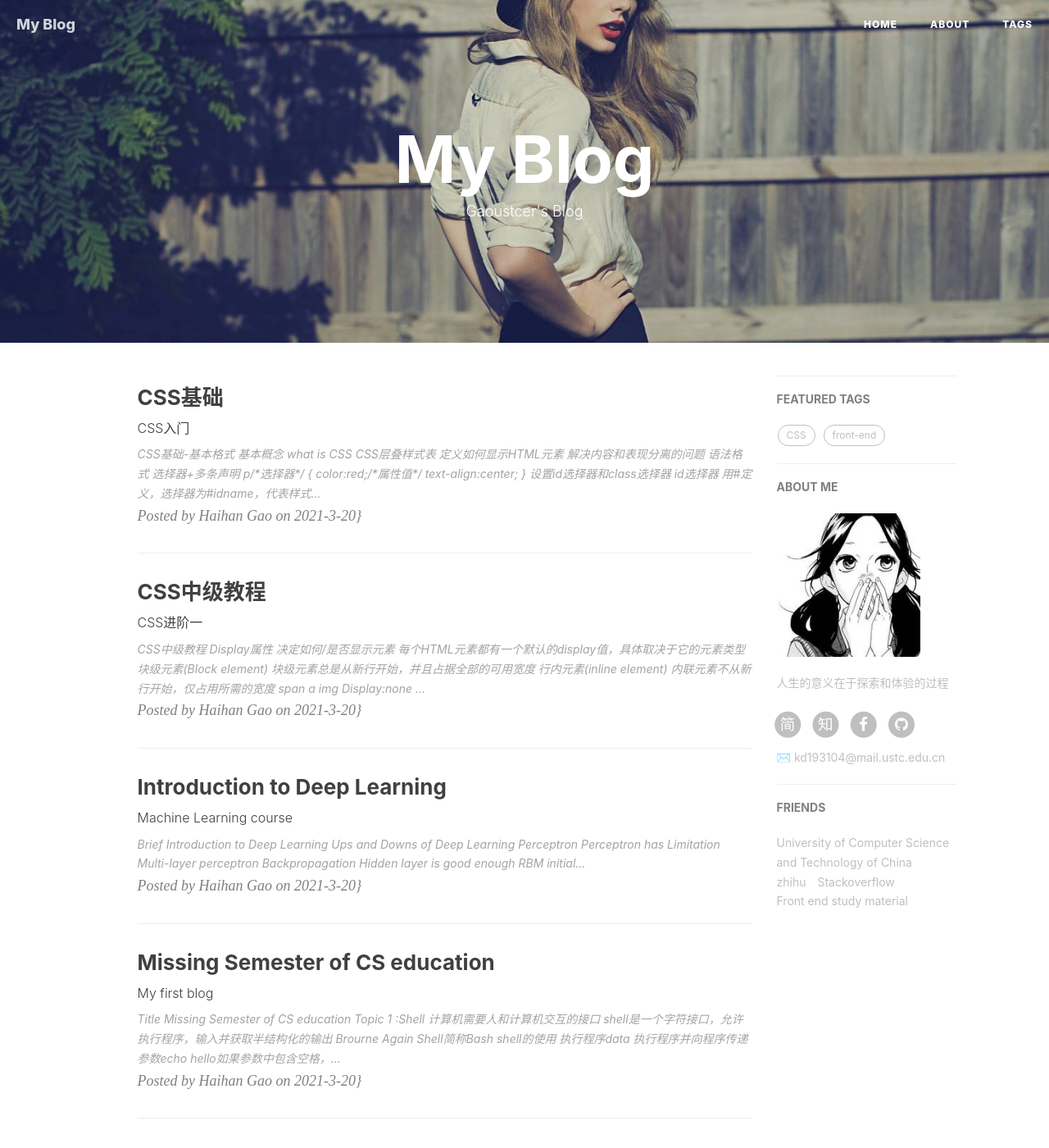
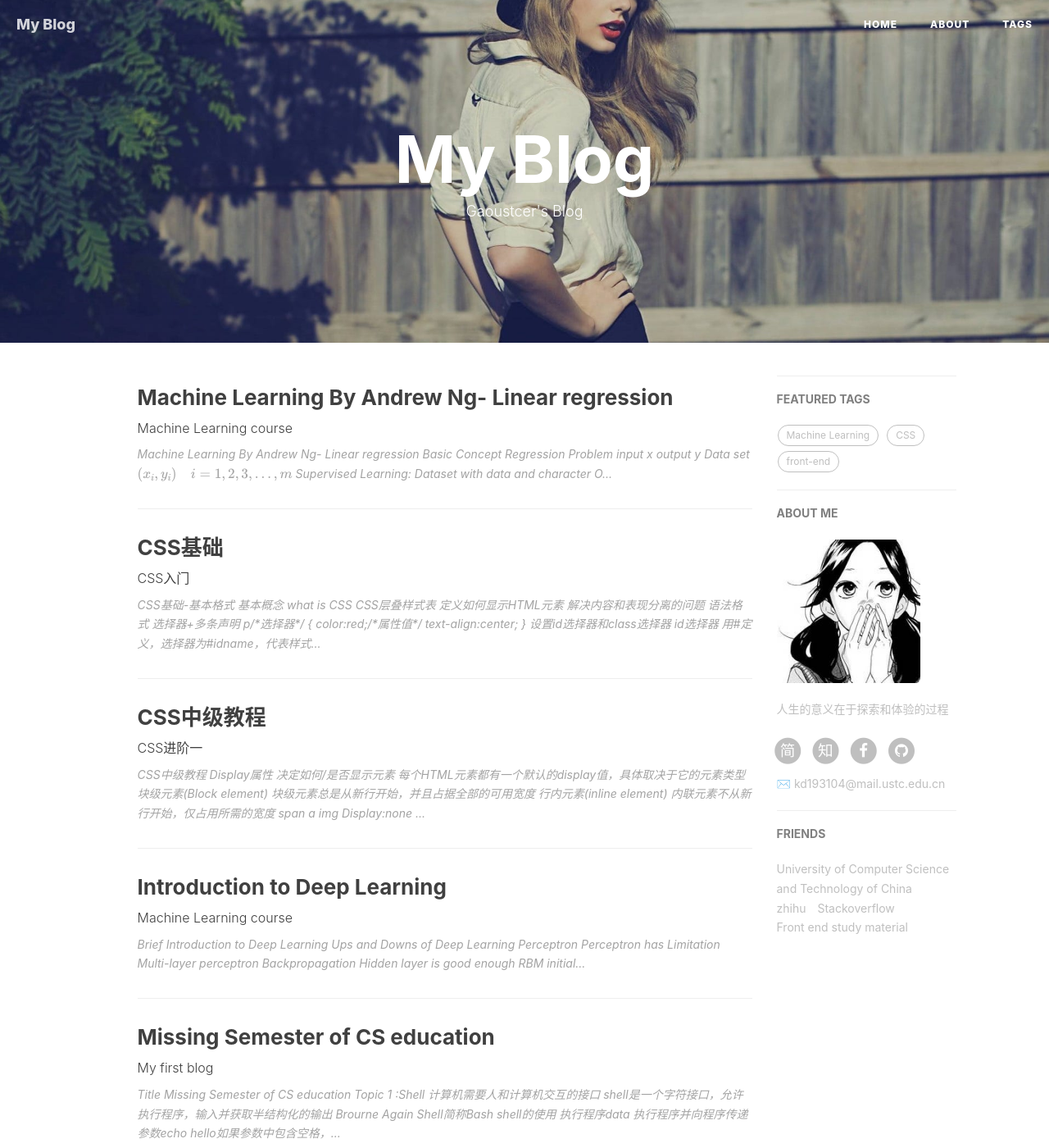
Before and after one commit to Gaoustcer/Gaoustcer.github.io, a Jekyll site: the page built from index.html, in a window 1280 px wide and 1400 px high. Shown: the whole window at 82% size. Built offline with Jekyll 4.4.1, drawn with Linux system fonts in a browser that asks for light colours; nearby versions of some CDN libraries; formulas are drawn with MathJax 3; the list of posts is cut into pages by our own code; comment, search, counter and statistics services are not loaded; some of the changed lines change nothing that is shown.

Commit message:
2021-3-25 article

```diff
--- /dev/null
+++ b/_posts/2020-3-26-Machine Learning By Andrew Ng- Linear regression.md
@@ -0,0 +1,78 @@
+---
+layout:     post
+title:      Machine Learning By Andrew Ng- Linear regression
+subtitle:   Machine Learning course
+date:       2021-03-24
+author:     Haihan Gao
+header-img: img/post-bg-swift2.jpg
+catalog: true
+tags:
+    - Machine Learning
+    - Andrew Ng
+---
+# Machine Learning By Andrew Ng- Linear regression
+
+## Basic Concept
+
+### Regression Problem
+
+input x output y
+
+Data set $(x_i,y_i)\quad i=1,2,3,...,m$
+
+Supervised Learning: Dataset with data and character
+
+Output: hypothesis function to predict
+
+### layout of the algorithm
+
+* find s set of function(hypothesis) $y=\Theta_0+$$\sum_{i=1}^{i=n}\Theta_i\times x_i $
+  * def $x_0=1$
+  * $\Theta=(\theta_0,\theta_1,...,\theta_n)^T$-parameter
+  * x-input $x=(x_0,x_1,...,.x_n)^T$ m is the number of Training Data set
+  * y is output
+  * $(x^{(i)},y^{(i)})$ is the i<sup>th</sup> training sample
+* target: choose $\Theta$ to make h(x) close to y
+  * minimize $\frac{1}{2}\times\sum_{i=1}^{i=m}{(h_\Theta(x^{i})-y^{i})^2}$
+
+## gradient descent
+
+* If we use linear regression ,there will not have local min
+* $\Theta_j=\Theta_j-\alpha \frac {\partial J(\Theta)}{\partial \Theta_j}$
+  * $\alpha$ is the learning rate
+  * $\frac{\partial J(\Theta)}{\partial \Theta_j}=\sum_{i=1}^{i=m}(h_\Theta(x^{i})-y^i)x_j^{i}$ Assume there is m training data
+  * It doesn't have local min
+  * You have to try to set the value of $\alpha$
+* batch gradient descent - use all training data as a batch
+  * disadvantage: update parameter is costly for reviewing all training data
+
+## Stochastic gradient descent
+
+* initial from a random point
+* improve according to one training data
+* $\Theta_j=\Theta_j-\alpha (h_\Theta(x^i)-y^i)x_j^i$
+* might not reach global min but it is close to global min
+
+## Prove: In linear regression model we can get global min
+
+$\nabla J=[\frac{\partial J}{\partial \Theta_0},\frac{\partial J}{\partial \Theta_1},...,\frac{\partial J}{\partial \Theta_m}]^T$
+
+$A=$$$\left\{\begin{matrix} a_{11} & a_{12} &... &a_{1n}\\...\\a_{n1} & a_{n2} &...& a_{nn}\end{matrix}\right\}$$ $tr(A)=\sum_{i=1}^{i=n}a_{ii}$
+
+F is a function $R^{n\times n}->R$ F(A)
+
+$\nabla _A F(A)=[\frac{\partial F}{\partial a_{ij}}]_{n\times n}$
+
+F(A)=tr(AB) $\nabla F=B^T$
+
+$F(A)=tr(AA^TC)$ $\nabla _A F=CA+C^TA$
+
+$J(\Theta)=\frac{1}{2}\sum_{i=1}^{i=m}(h_\Theta(x^{(i)})-y^{(i)})^2$
+
+Training sample matrix $X=[x^{(0)},x^{(1)},x^{(2)},...x^{(m)}]^T$
+
+$J(\Theta)=\frac{1}{2}(X\Theta-y)^T(X\Theta-y)$
+
+$\nabla _\Theta J(\Theta)=\frac{1}{2}\nabla _\Theta(\Theta^TX^T-y^T)(X\Theta-y)=X^TX\Theta -X^Ty$
+
+We get the **normal equation** $X^TX\Theta=X^Ty$
--- a/index.html
+++ b/index.html
@@ -19,7 +19,7 @@ description: "Gaoustcer's Blog"
         </div>
     </a>
     <p class="post-meta">
-        Posted by Haihan Gao on 2021-3-20}
+
     </p>
 </div>
 <hr>
```
